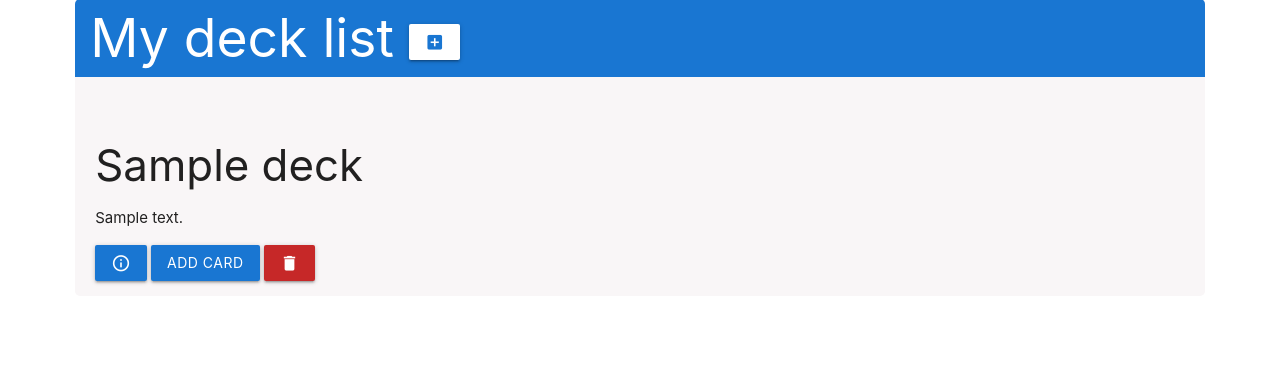
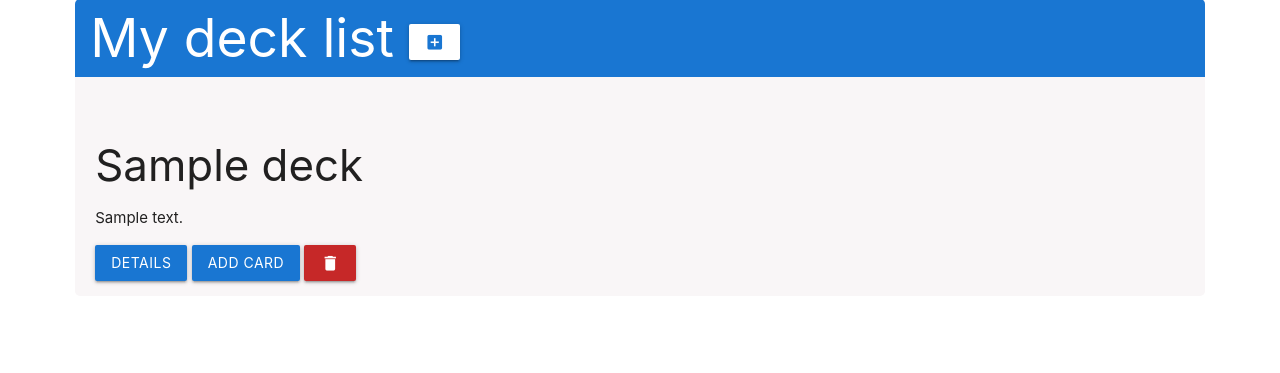
Before and after one commit to Cerisedw/pokemonCard, a Symfony app: template templates/deck/deck-list.html.twig in a window 1280 px wide. Shown: the part 131-504 px from the top of the page. Run offline with Twig, Linux system fonts and the light colour scheme; the template is opened without the code that fills it: most values are stand-ins (such as "Sample title", 1, 10 or a date in 2020); some libraries are stand-ins or nearby versions.

Commit message:
changement texte d'un bouton

```diff
--- a/templates/deck/add-card.html.twig
+++ b/templates/deck/add-card.html.twig
@@ -14,7 +14,7 @@
         <div class="col s12">
             <div class="profilDetails">
                 <div class="profilTitle">
-                    <h2>{{ deck.nom }} <a href="{{ path('deck-info',{iddeck: deck.id}) }}" class="white btn blueColor"><i class="Large material-icons">info_outline</i></a></h2>
+                    <h2>{{ deck.nom }} <a href="{{ path('deck-info',{iddeck: deck.id}) }}" class="white btn blueColor">Details</a></h2>
                 </div>
                 <div class="profilRow">
                     <a href="{{path ('deck-add-card', {iddeck: deck.id})}}" class="waves-effect waves-teal btn-small blue darken-2">All</a>
--- a/templates/deck/deck-list.html.twig
+++ b/templates/deck/deck-list.html.twig
@@ -22,7 +22,7 @@
                         <h3>{{deck.nom}}</h3>
                         <p>{{deck.description}}</p>
                         <div>
-                            <a href="{{ path('deck-info',{iddeck: deck.id}) }}" class="blue darken-2 waves-effect btn"><i class="Large material-icons">info_outline</i></a>
+                            <a href="{{ path('deck-info',{iddeck: deck.id}) }}" class="blue darken-2 waves-effect btn">Details</a>
                             <a href="{{ path('deck-add-card',{iddeck: deck.id}) }}" class="blue darken-2 waves-effect btn">Add Card</a>
                             <a class="red darken-3 btn deleteDeckBtn" id="deck{{deck.id}}"><i class="Large material-icons">delete</i></a>
                         </div>
--- a/templates/user/profil.html.twig
+++ b/templates/user/profil.html.twig
@@ -43,7 +43,7 @@
                         <li id="{{deck.id}}">
                             {{ deck.nom }}
                             <div>
-                                <a href="{{ path('deck-info',{iddeck: deck.id}) }}" class="blue darken-2 waves-effect btn"><i class="Large material-icons">info_outline</i></a>
+                                <a href="{{ path('deck-info',{iddeck: deck.id}) }}" class="blue darken-2 waves-effect btn">Details</a>
                                 <a href="{{ path('deck-add-card',{iddeck: deck.id}) }}" class="blue darken-2 waves-effect btn">Add Card</a>
                                 <a class="red darken-3 btn deleteDeckBtn" id="deck{{deck.id}}"><i class="Large material-icons">delete</i></a>
                             </div>
```
